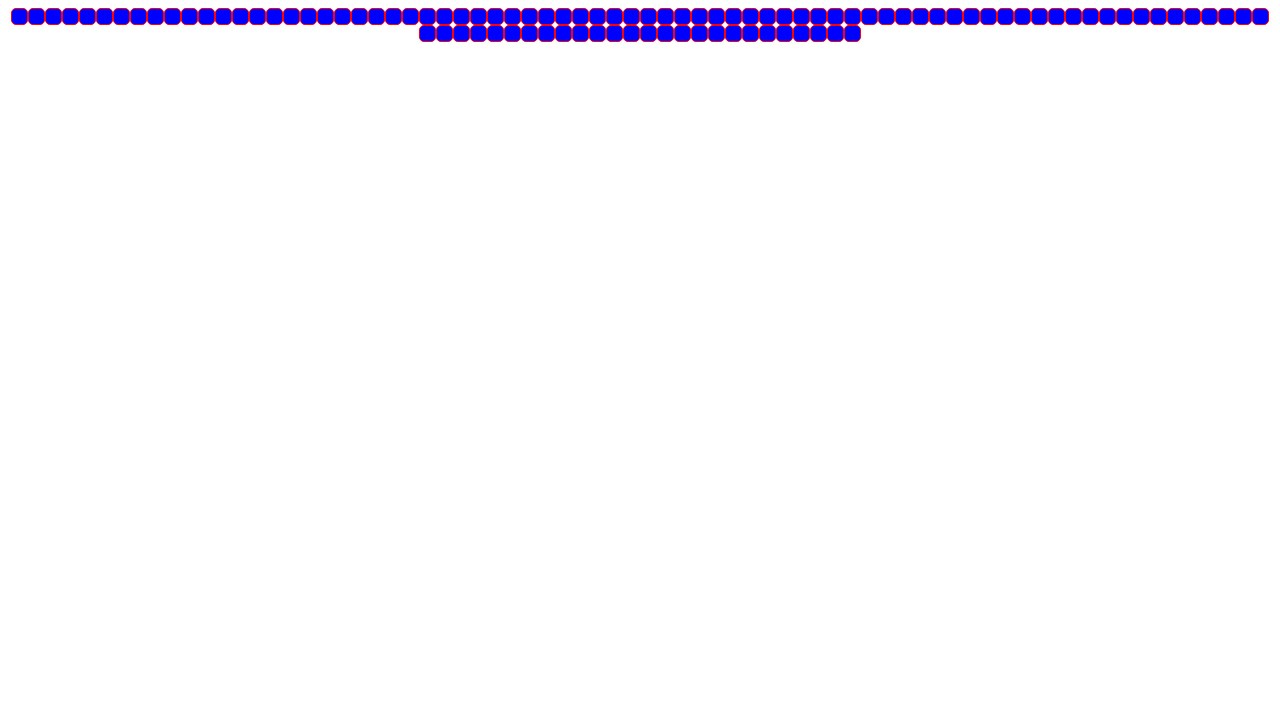
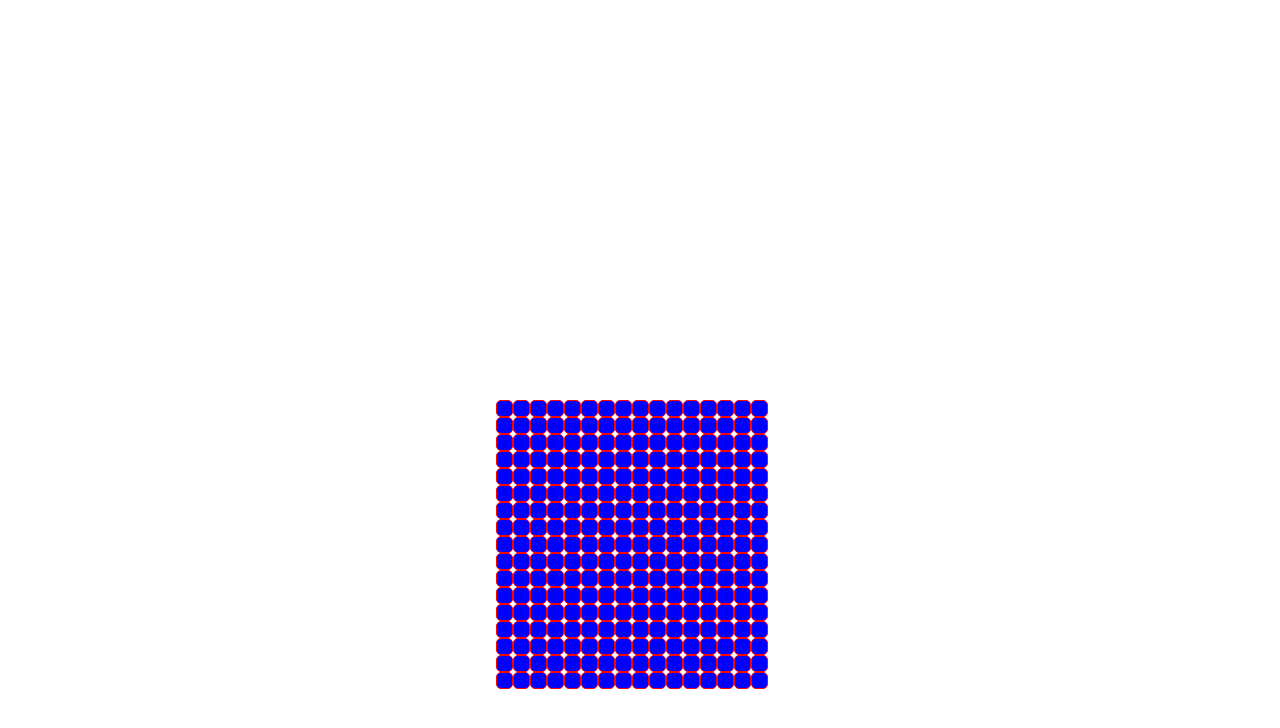
Before and after one commit to rafa-net/Etch-a-sketch, a plain HTML site: page index.html in a window 1280 px wide. Drawn offline with Linux system fonts and the light colour scheme.

Commit message:
Achieve grid using fixed values Remove `flex-wrap`

```diff
--- a/scripts.js
+++ b/scripts.js
@@ -1,6 +1,6 @@
 const div = document.getElementById("squareContainer");
 
-for (let i = 0; i < 100; i++) {
+for (let i = 0; i < 272; i++) {
   const square = document.createElement("div");
   square.classList.add("square");
   div.appendChild(square);
--- a/styles.css
+++ b/styles.css
@@ -1,13 +1,17 @@
+@import url('https://fonts.googleapis.com/css2?family=Ubuntu+Sans:ital,wght@0,100..800;1,100..800&display=swap');
+
+html {
+    font-family: "Ubuntu Sans", sans-serif;
+}
+
 #squareContainer {
   display: flex;
   flex-wrap: wrap;
-  justify-content: center;
-  align-items: center;
-  width: 100%;
-  height: 100%;
-  margin: 0;
+  width: 288px;
+  height: 240px;
+  margin: 50vh auto;
   padding: 0;
-  border-radius: 5px;
+}
 
 .square {
   background-color: blue;
```
Also changed, not shown: index.html (+1 -0 lines).
